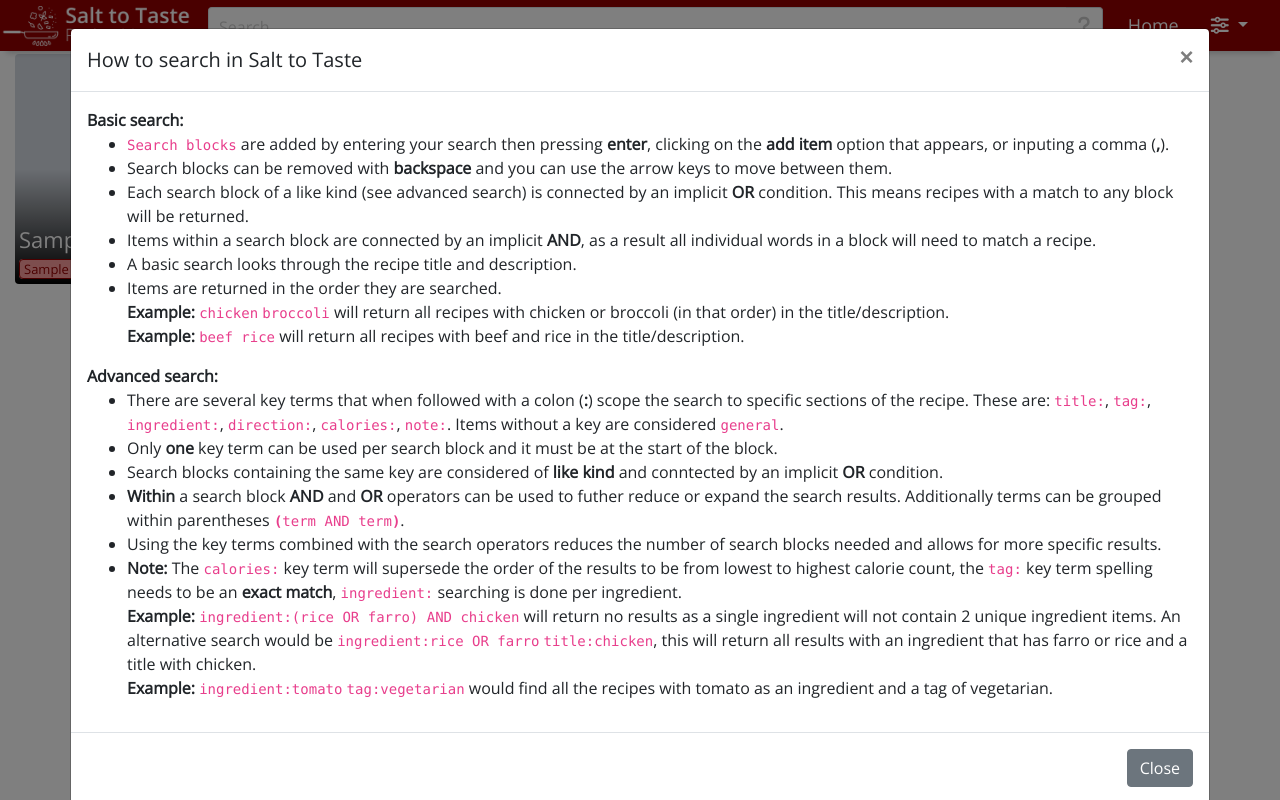
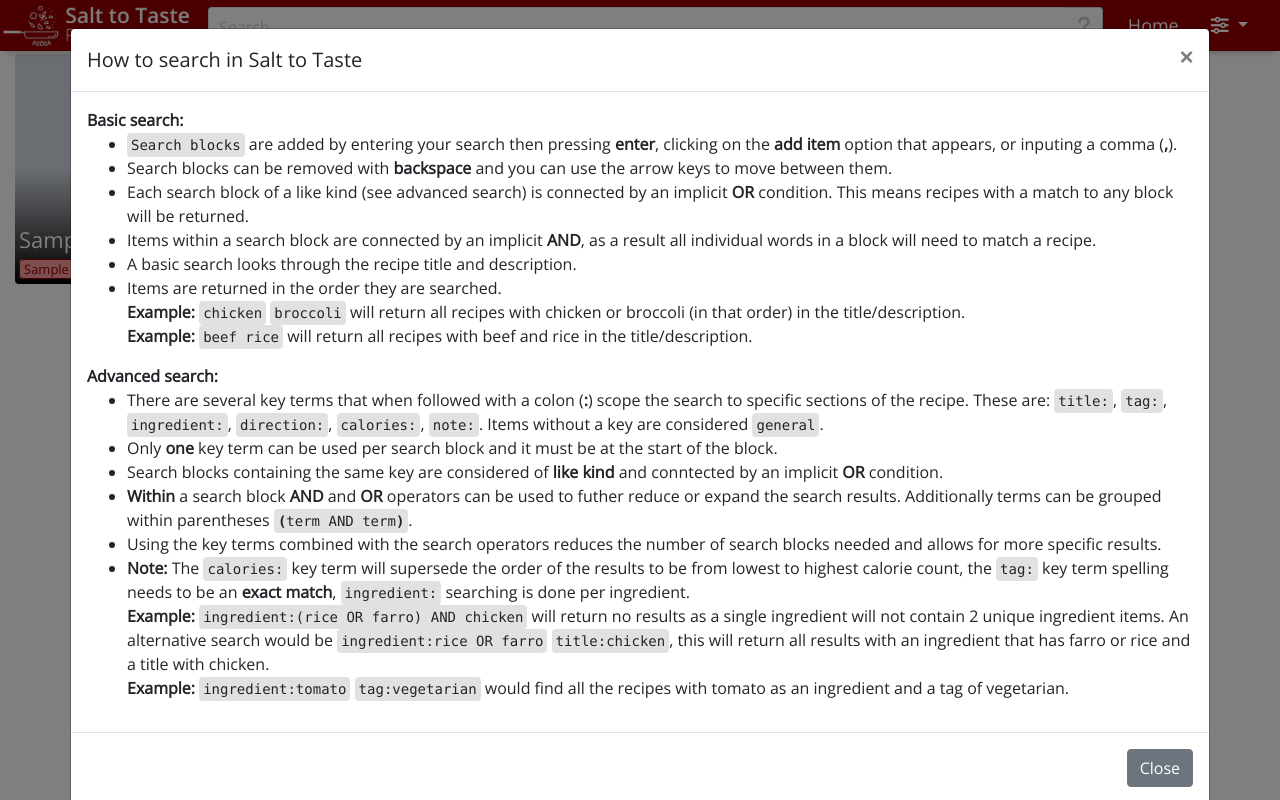
Before and after one commit to wcomartin/SaltToTaste, a Flask app: page / in a window 1280 px wide, after a click that opens the changed part. Run offline with Flask 2, Linux system fonts and the light colour scheme; tables that the repository leaves empty hold one stand-in row (values such as "Sample post"); grey boxes marked "Sample" are stand-in pictures; some libraries are stand-ins or nearby versions.

Commit message:
Update search modal

```diff
--- a/saltToTaste/static/css/salt_to_taste.css
+++ b/saltToTaste/static/css/salt_to_taste.css
@@ -214,6 +214,11 @@ body {
   background-color: #960000;
 }
 
+.code-tag {
+  background-color: #E2E1DF;
+  color: #212529;
+}
+
 /* Bootstrap overrides */
 .btn-primary {
   background-color: #960000 !important;
--- a/saltToTaste/templates/layout.html
+++ b/saltToTaste/templates/layout.html
@@ -130,25 +130,25 @@
           <div class="modal-body">
             <b>Basic search:</b>
             <ul>
-              <li><code>Search blocks</code> are added by entering your search then pressing <b>enter</b>, clicking on the <b>add item</b> option that appears, or inputing a comma (<b>,</b>).</li>
+              <li><code class="rounded p-1 code-tag">Search blocks</code> are added by entering your search then pressing <b>enter</b>, clicking on the <b>add item</b> option that appears, or inputing a comma (<b>,</b>).</li>
               <li>Search blocks can be removed with <b>backspace</b> and you can use the arrow keys to move between them.</li>
               <li>Each search block of a like kind (see advanced search) is connected by an implicit <b>OR</b> condition. This means recipes with a match to any block will be returned.</li>
               <li>Items within a search block are connected by an implicit <b>AND</b>, as a result all individual words in a block will need to match a recipe.</li>
               <li>A basic search looks through the recipe title and description.</li>
               <li>Items are returned in the order they are searched.</li>
-              <b>Example:</b> <code>chicken</code>   <code>broccoli</code> will return all recipes with chicken or broccoli (in that order) in the title/description.
-              <br><b>Example:</b> <code>beef rice</code> will return all recipes with beef and rice in the title/description.
+              <b>Example:</b> <code class="rounded p-1 code-tag">chicken</code>   <code class="rounded p-1 code-tag">broccoli</code> will return all recipes with chicken or broccoli (in that order) in the title/description.
+              <br><b>Example:</b> <code class="rounded p-1 code-tag">beef rice</code> will return all recipes with beef and rice in the title/description.
           </ul>
           <b>Advanced search:</b>
           <ul>
-            <li>There are several key terms that when followed with a colon (<b>:</b>) scope the search to specific sections of the recipe. These are: <code>title:</code>,   <code>tag:</code>,   <code>ingredient:</code>,   <code>direction:</code>,   <code>calories:</code>,   <code>note:</code>. Items without a key are considered <code>general</code>.</li>
+            <li>There are several key terms that when followed with a colon (<b>:</b>) scope the search to specific sections of the recipe. These are: <code class="rounded p-1 code-tag">title:</code>,   <code class="rounded p-1 code-tag">tag:</code>,   <code class="rounded p-1 code-tag">ingredient:</code>,   <code class="rounded p-1 code-tag">direction:</code>,   <code class="rounded p-1 code-tag">calories:</code>,   <code class="rounded p-1 code-tag">note:</code>. Items without a key are considered <code class="rounded p-1 code-tag">general</code>.</li>
             <li>Only <b>one</b> key term can be used per search block and it must be at the start of the block.</li>
             <li>Search blocks containing the same key are considered of <b>like kind</b> and conntected by an implicit <b>OR</b> condition.</li>
-            <li><b>Within</b> a search block <b>AND</b> and <b>OR</b> operators can be used to futher reduce or expand the search results. Additionally terms can be grouped within parentheses <code><b>(</b>term AND term<b>)</b></code>.</li>
+            <li><b>Within</b> a search block <b>AND</b> and <b>OR</b> operators can be used to futher reduce or expand the search results. Additionally terms can be grouped within parentheses <code class="rounded p-1 code-tag"><b>(</b>term AND term<b>)</b></code>.</li>
             <li>Using the key terms combined with the search operators reduces the number of search blocks needed and allows for more specific results.</li>
-            <li><b>Note:</b> The <code>calories:</code> key term will supersede the order of the results to be from lowest to highest calorie count, the <code>tag:</code> key term spelling needs to be an <b>exact match</b>, <code>ingredient:</code> searching is done per ingredient.</li>
-            <b>Example:</b> <code>ingredient:(rice OR farro) AND chicken</code> will return no results as a single ingredient will not contain 2 unique ingredient items. An alternative search would be <code>ingredient:rice OR farro</code>   <code>title:chicken</code>, this will return all results with an ingredient that has farro or rice and a title with chicken.
-            <br><b>Example:</b> <code>ingredient:tomato</code>   <code>tag:vegetarian</code> would find all the recipes with tomato as an ingredient and a tag of vegetarian.
+            <li><b>Note:</b> The <code class="rounded p-1 code-tag">calories:</code> key term will supersede the order of the results to be from lowest to highest calorie count, the <code class="rounded p-1 code-tag">tag:</code> key term spelling needs to be an <b>exact match</b>, <code class="rounded p-1 code-tag">ingredient:</code> searching is done per ingredient.</li>
+            <b>Example:</b> <code class="rounded p-1 code-tag">ingredient:(rice OR farro) AND chicken</code> will return no results as a single ingredient will not contain 2 unique ingredient items. An alternative search would be <code class="rounded p-1 code-tag">ingredient:rice OR farro</code>   <code class="rounded p-1 code-tag">title:chicken</code>, this will return all results with an ingredient that has farro or rice and a title with chicken.
+            <br><b>Example:</b> <code class="rounded p-1 code-tag">ingredient:tomato</code>   <code class="rounded p-1 code-tag">tag:vegetarian</code> would find all the recipes with tomato as an ingredient and a tag of vegetarian.
           </ul>
           </div>
           <div class="modal-footer">
```
